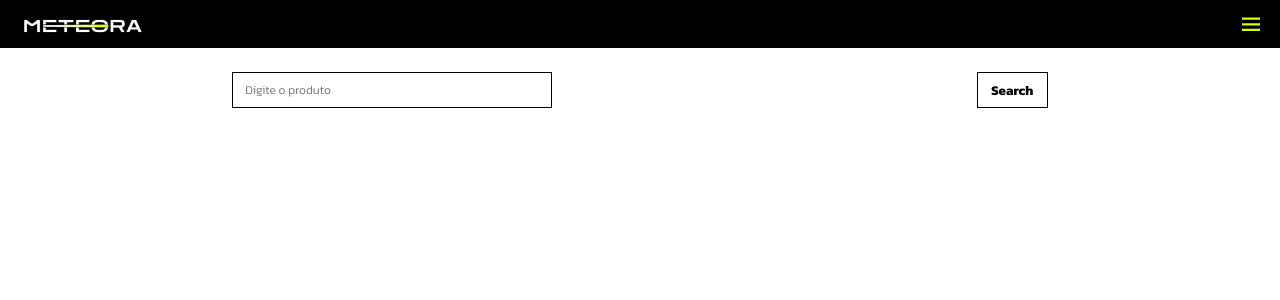
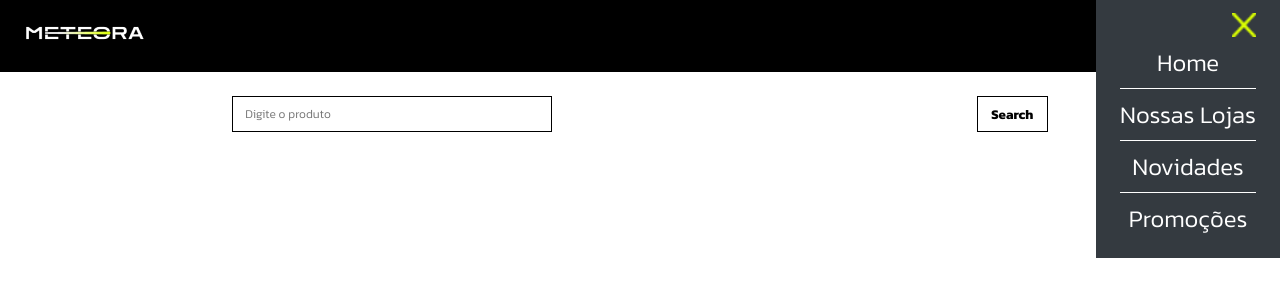
Before and after one commit to FabianoRaiser/7th-challenge-Alura, a React (Vite) app: page / in a window 1280 px wide. Both pictures are taken after a click on the button 1251 px from the left and 24 px from the top of the page. Shown: the top 300 px of the page. Built offline with nearby package versions, Linux system fonts and the light colour scheme.

Commit message:
:sparkles: feat: criando o menu hamburguer ainda sem os links

```diff
--- a/package.json
+++ b/package.json
@@ -11,8 +11,12 @@
     "host": "vite --host"
   },
   "dependencies": {
+    "localforage": "^1.10.0",
+    "match-sorter": "^6.3.1",
     "react": "^18.2.0",
     "react-dom": "^18.2.0",
+    "react-router-dom": "^6.13.0",
+    "sort-by": "^0.0.2",
     "styled-components": "^5.3.10",
     "vite-jsconfig-paths": "^2.0.1"
   },
--- a/src/App.jsx
+++ b/src/App.jsx
@@ -1,5 +1,5 @@
 import { GlobalStyle } from './components/globalStyle'
-import { Header } from './components/header/index';
+import { Header } from './components/Header/index';
 
 
 
--- a/src/components/globalStyle.jsx
+++ b/src/components/globalStyle.jsx
@@ -9,5 +9,6 @@ export const GlobalStyle = createGlobalStyle`
     margin: 0;
     padding: 0;
     text-decoration: none;
+    list-style: none;
 }
 `
--- a/src/components/header/index.jsx
+++ b/src/components/header/index.jsx
@@ -1,9 +1,9 @@
 import styled from 'styled-components';
 import logoMobile from './Logo_mobile.png'
-import { MenuHamburguer } from './menuHamburguer';
+import { MenuHamburguer } from './MenuHamburguer';
 import { colorPreto } from 'components/ui/variaveis';
-import { CampoPesquisa } from './campoPesquisa/index';
-import { BotaoPesquisa } from './botaoPesquisa/index';
+import { CampoPesquisa } from './CampoPesquisa/index';
+import { BotaoPesquisa } from './BotaoPesquisa/index';
 
 const StyledHeader = styled.header`
     position: absolute;
@@ -12,16 +12,19 @@ const StyledHeader = styled.header`
 
     `;
 
-const Cabecalho = styled.div`
-    padding: 0 20px;
+const Cabecalho = styled.nav`
+    padding: 1.5rem 1.37rem;
     background-color: ${colorPreto};
     display: flex;
     align-items: center;
     justify-content: space-between;
 
+    position: relative;
+
 `
 
 const SytledSeachArea = styled.div`
+    background: none;
     padding: 24px;
     display: flex;
     gap: 0.5em;
@@ -34,7 +37,8 @@ export const Header = () => {
         <>
             <StyledHeader>
                 <Cabecalho>
-                    <h1><img src={logoMobile} /></h1>
+                    {/* Alterar para um link do Router-DOM */}
+                    <a><img src={logoMobile} /></a>
                     <MenuHamburguer />
                 </Cabecalho>
                 <SytledSeachArea>
--- a/src/components/header/menuHamburguer/index.jsx
+++ b/src/components/header/menuHamburguer/index.jsx
@@ -1,18 +1,99 @@
+import { colorBranco, colorGrafite } from 'components/ui/variaveis';
 import iconMenu from './icon-menu.svg'
+import iconFechar from './marca-cruzada.png'
 import styled from "styled-components";
+import { useState } from 'react';
+// import { Link } from 'react-router-dom';
 
 const BotaoMenu = styled.button`
     background: none;
     border: none;
 
-    width: 18px;
-    height: 15px;
+    width: 1.125rem;
+    height: 1.0625rem;
+`
+
+const FecharMenu = styled.button`
+    background: none;
+    border: none;
+
+    width: 1.5rem;
+    height: 1.5rem;
+
+    & img {
+        width: 1.5rem;
+        height: 1.5rem;
+
+    }
+`
+
+const Menu = styled.div`
+    position: absolute;
+    top: 0;
+    right: 0;
+
+    display: flex;
+    flex-direction: column;
+    align-items: flex-end;
+
+
+    padding: 0.83rem 1.5rem;
+
+    background-color: ${colorGrafite};
+
+    & li {
+        color: ${colorBranco};
+        text-align: center;
+        padding: 0.5rem 0;
+        font-size: 1.5rem;
+
+        &:nth-child(n+2){
+            content: "";
+            border-top: 1px solid ${colorBranco};
+        }
+    }
 `
 
 export const MenuHamburguer = () => {
+    const [toggleMenu, untoggleMenu] = useState(false);
+
+    const toggleHandler = () => {
+        untoggleMenu((toggleMenu) => !toggleMenu)
+        console.log(toggleMenu);
+    }
+
     return (
-        <BotaoMenu>
-            <img src={iconMenu} />
-        </BotaoMenu>
+        <>
+            {/* Melhorar esse toggleHandler para fica animado */}
+            <BotaoMenu onClick={toggleHandler}>
+                <img src={iconMenu} />
+            </BotaoMenu>
+            {toggleMenu ?
+            <Menu>
+                <FecharMenu onClick={toggleHandler}>
+                    <img src={iconFechar} />
+                </FecharMenu>
+                <ul>
+                    <li>
+                        Home
+                        {/* <Link>Home</Link> */}
+                    </li>
+                    <li>
+                        Nossas Lojas
+                        {/* <Link>Nossas Lojas</Link> */}
+                    </li>
+                    <li>
+                        Novidades
+                        {/* <Link>Novidades</Link> */}
+                    </li>
+                    <li>
+                        Promoções
+                        {/* <Link>Promoções</Link> */}
+                    </li>
+
+                </ul>
+            </Menu>
+            : "" }
+        </>
     )
 }
--- a/src/components/ui/variaveis.js
+++ b/src/components/ui/variaveis.js
@@ -5,6 +5,8 @@ export const colorVerde = '#DAFF01';
 export const colorRoxo = '#9353FF';
 export const colorCoral = '#EE6471';
 export const colorLaranja = '#F87F46';
+export const colorGrafite = '#343A40';
+export const colorBranco = '#FFFFFF';
 
 //Fontes
 export const fontPrincipal = `'Kanit', sans-serif`
```
Also changed, not shown: src/components/header/menuHamburguer/marca-cruzada.png (added), src/pages/Home/index.jsx (added), 1 other file (tests, documents, lock files or other folders).
